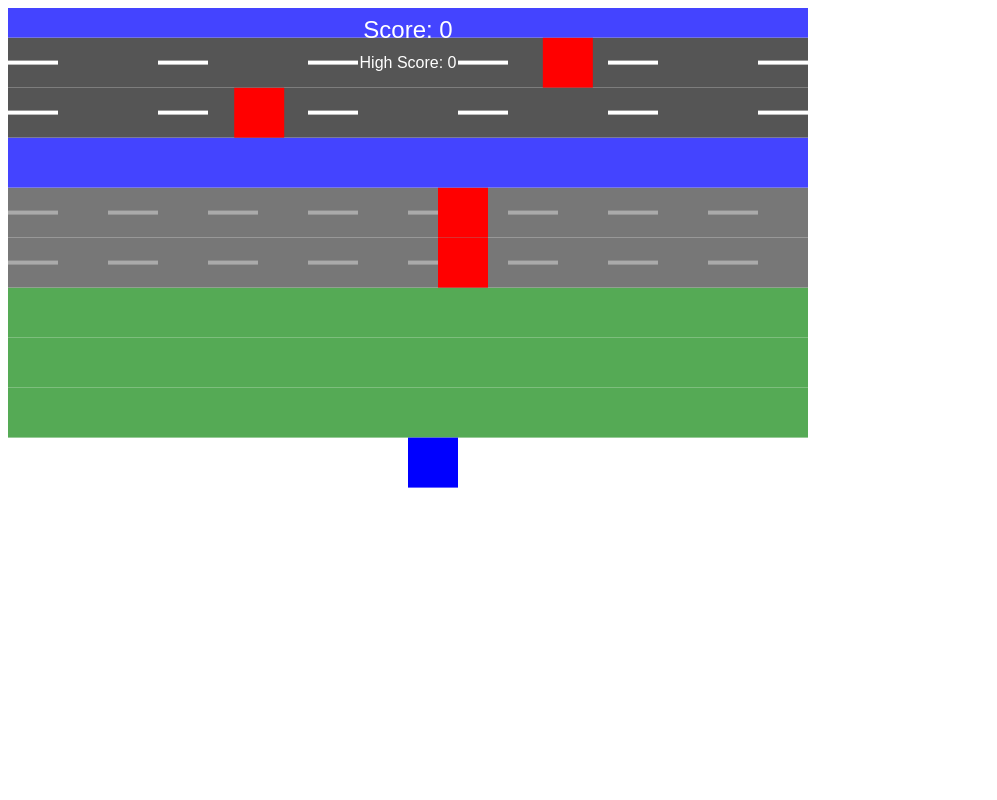
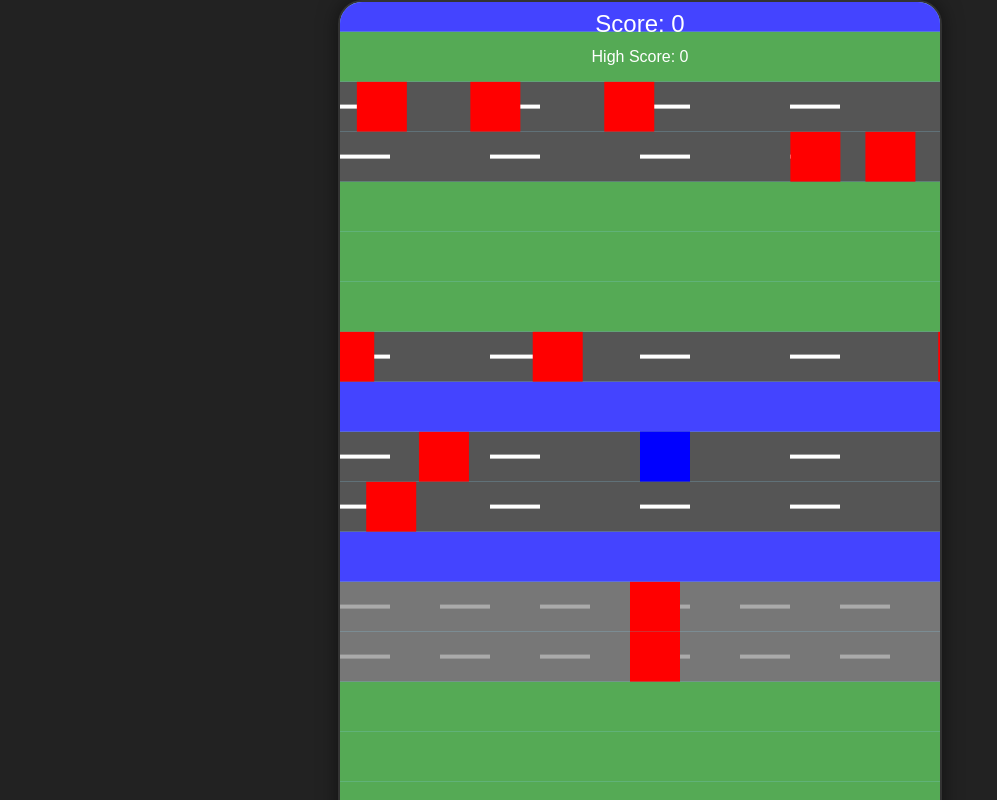
Before and after one commit to KiwiFunk/crossy-clone, a plain HTML site: page index.html in a window 1280 px wide. Shown: the top 800 px of the page, without its empty margins (0-997 px from the left). Drawn offline with Linux system fonts and the light colour scheme.

Commit message:
Added basic styling for positioning gameCanvas

```diff
--- a/index.html
+++ b/index.html
@@ -4,7 +4,29 @@
     <meta charset="UTF-8">
     <meta name="viewport" content="width=device-width, initial-scale=1.0">
     <title>Crossy Clone</title>
-    <link rel="stylesheet" href="styles.css">
+    <style>
+        body {
+            margin: 0;
+            padding: 0;
+            display: flex;
+            justify-content: center;
+            align-items: center;
+            min-height: 100vh;
+            background-color: #222;
+            font-family: Arial, sans-serif;
+        }
+
+        #gameCanvas {
+            background-color: #87CEEB;
+            display: block;
+            margin: 0 auto;
+            border: 2px solid #333;
+            box-shadow: 0 0 20px rgba(0,0,0,0.5);
+            max-width: 100%;
+            height: auto;
+            border-radius: 1.5rem;
+        }
+    </style>
 </head>
 
 <body>
--- a/scripts/game.js
+++ b/scripts/game.js
@@ -8,8 +8,8 @@ import ScoreManager from './scoring.js'
 // Get canvas and context
 const canvas = document.getElementById('gameCanvas');
 const ctx = canvas.getContext('2d');
-canvas.width = 800;
-canvas.height = 600;
+canvas.width = 600;
+canvas.height = 1000;
 
 // Initialize dependencies
 let terrainGenerator = new TerrainGenerator(canvas);
@@ -17,7 +17,7 @@ let camera = new Camera();
 let scoreManager = new ScoreManager();
 
 // Global game variables
-let player = new Player(400, 550);
+let player = new Player(300, 550);
 let keys = {};
 
 // Generate the inital terrain
```
